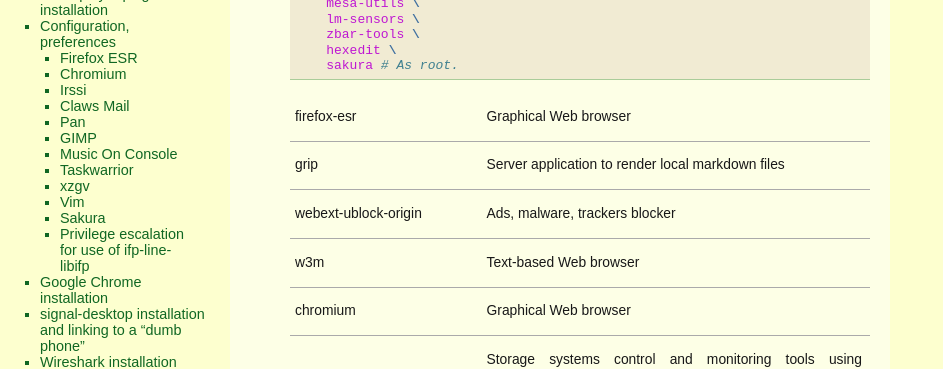
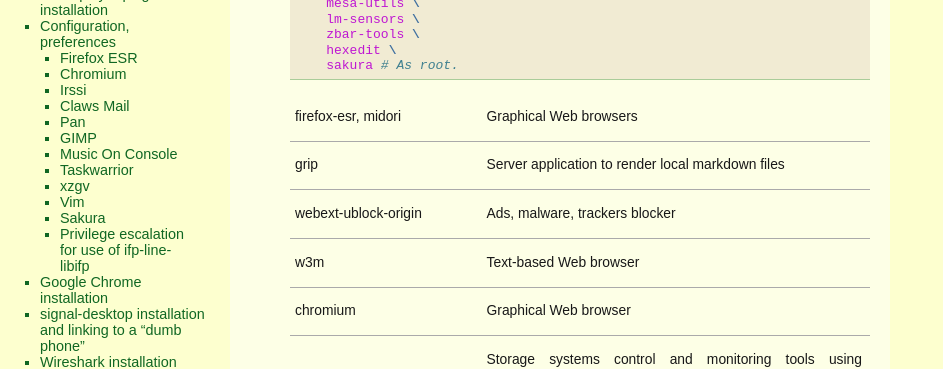
Before and after one commit to thierr26/thierr26_personal_notes_sphinx_sources, a Sphinx documentation site: the page built from source/debian_apps_install.rst, in a window 1280 px wide and 900 px high, scrolled down 1986 px. Shown: the part 152-521 px from the top of the window, without its empty margins (0-943 px from the left). Built offline with Sphinx 7.4.7, drawn with Linux system fonts in a browser that asks for light colours.

Commit message:
Add Midori

```diff
--- a/source/debian_apps_install.rst
+++ b/source/debian_apps_install.rst
@@ -29,7 +29,7 @@
 **As root**::
 
   apt-get install \
-      firefox-esr \
+      firefox-esr midori \
       grip \
       webext-ublock-origin \
       w3m \
@@ -101,8 +101,8 @@
 
 .. list-table::
 
-  * - firefox-esr
-    - Graphical Web browser
+  * - firefox-esr, midori
+    - Graphical Web browsers
   * - grip
     - Server application to render local markdown files
   * - webext-ublock-origin
```
